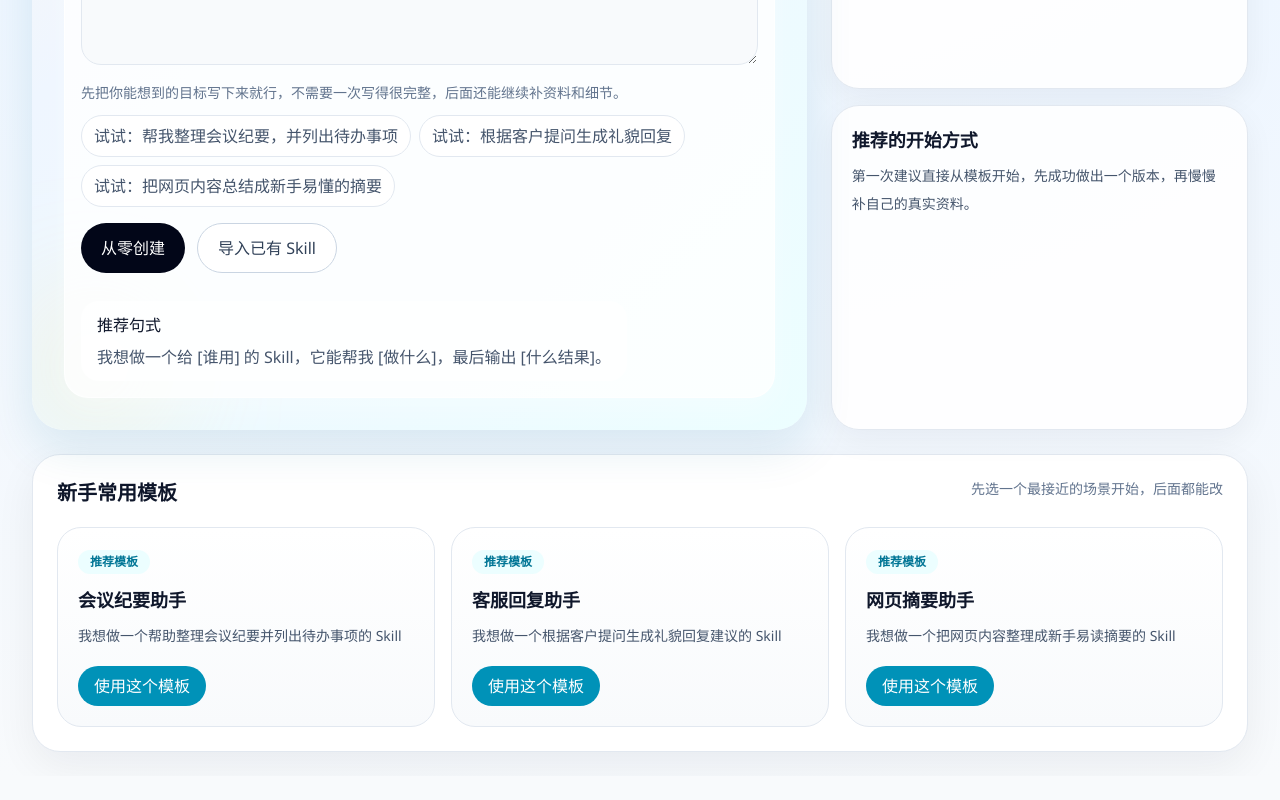
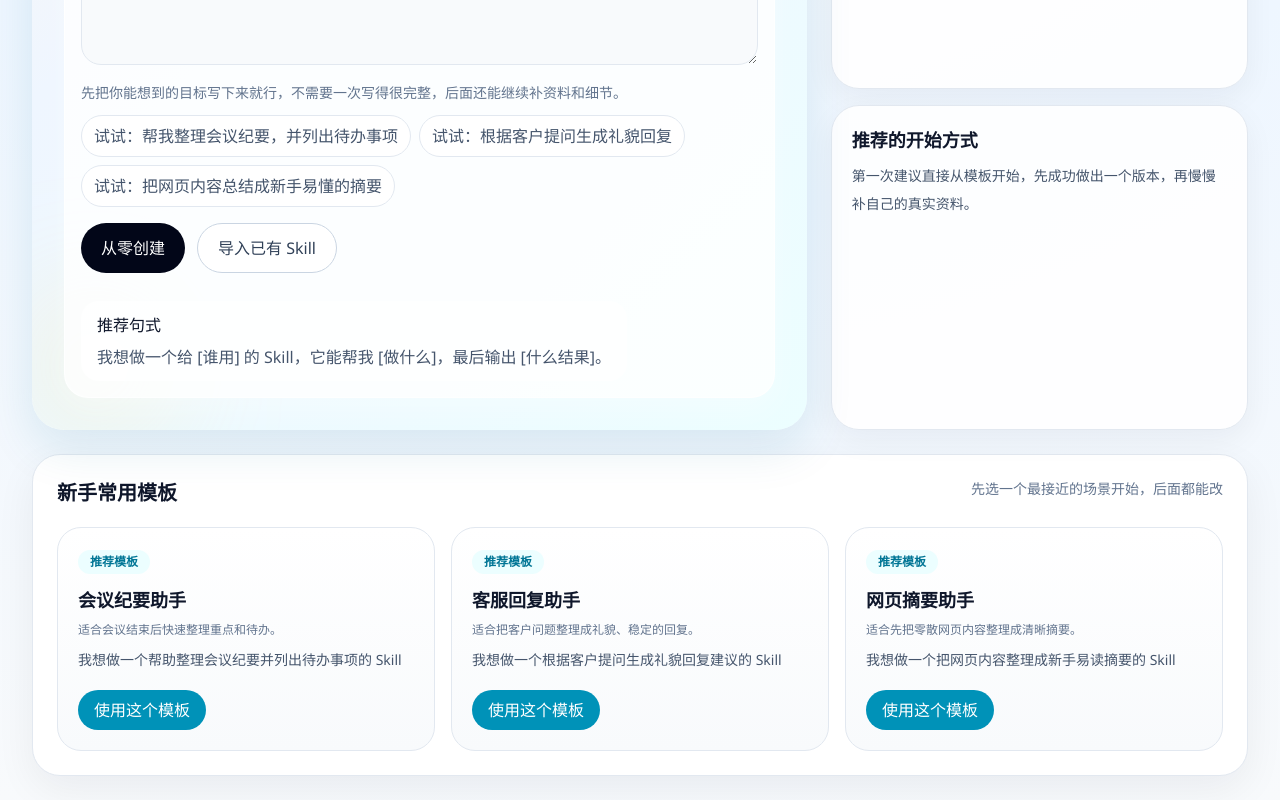
Before and after one commit to jiayuan04091016/openclaw-skill-builder, a Next.js app: page / in a window 1280 px wide. Shown: the part 842-1642 px from the top of the page. Before the commit the page ends 1618 px from the top, so only its background shows below. Built offline with nearby package versions, Linux system fonts and the light colour scheme.

Commit message:
Add template fit hints on home

```diff
--- a/src/components/skill-builder-app.tsx
+++ b/src/components/skill-builder-app.tsx
@@ -373,6 +373,13 @@ export function SkillBuilderApp() {
                     <div key={template.title} className="rounded-[24px] border border-slate-200 bg-[linear-gradient(180deg,#ffffff_0%,#f8fafc_100%)] p-5">
                       <div className="inline-flex rounded-full bg-cyan-50 px-3 py-1 text-xs font-semibold text-cyan-700">推荐模板</div>
                       <h3 className="mt-3 text-lg font-semibold text-slate-900">{template.title}</h3>
+                      <p className="mt-2 text-xs text-slate-500">
+                        {template.title.includes("会议")
+                          ? "适合会议结束后快速整理重点和待办。"
+                          : template.title.includes("客服")
+                            ? "适合把客户问题整理成礼貌、稳定的回复。"
+                            : "适合先把零散网页内容整理成清晰摘要。"}
+                      </p>
                       <p className="mt-2 text-sm leading-7 text-slate-600">{template.goal}</p>
                       <button className="mt-4 w-full rounded-full bg-cyan-600 px-4 py-2 text-sm font-semibold text-white sm:w-auto" onClick={() => startFromScratch(template.goal)}>
                         使用这个模板
```
